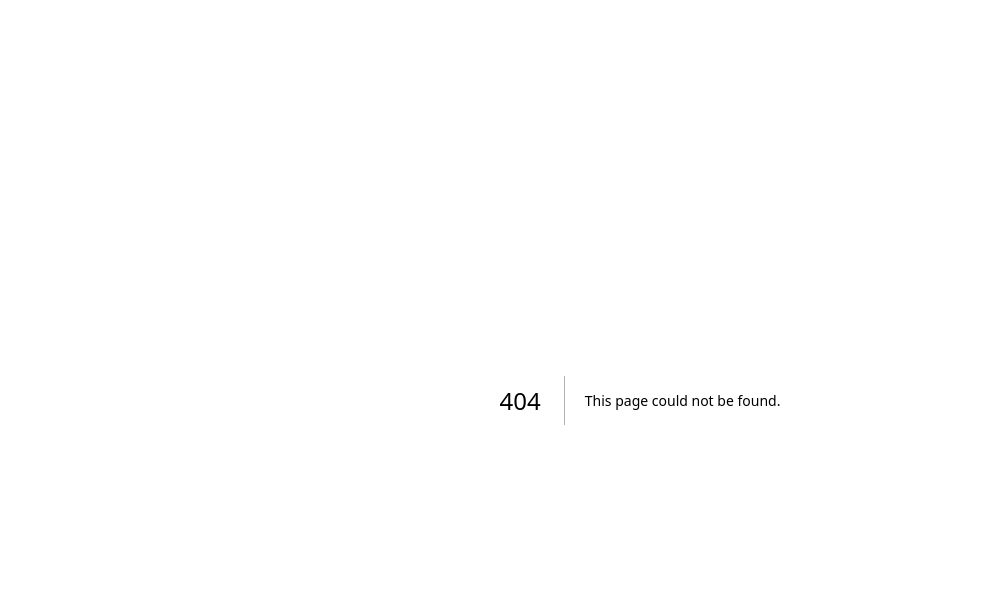
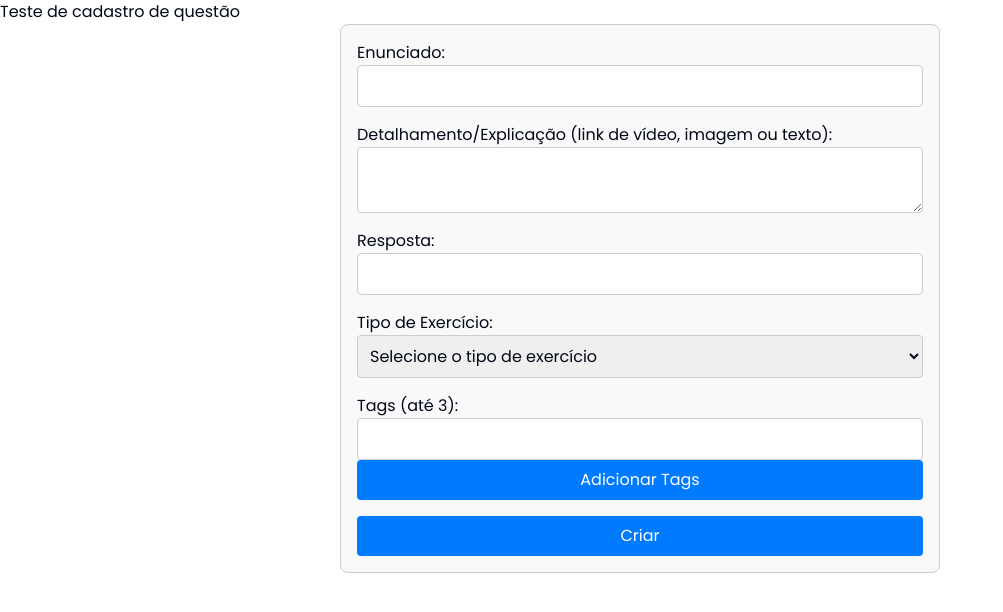
Before and after one commit to OrionAerospace/Interface-Estudos-Frontend, a Next.js app: page /test in a window 1280 px wide. Before the commit this address had no page. Shown: the top 612 px of the page, without its empty margins (0-1003 px from the left). Built offline with nearby package versions, Linux system fonts and the light colour scheme.

Commit message:
working so far, not complete

```diff
--- /dev/null
+++ b/src/app/test/page.tsx
@@ -0,0 +1,17 @@
+'use client'
+import React from 'react'
+import { QuestionForm } from '@/components/QuestionForm/page'
+
+function TestQuestionForm() {
+  const mockAddQuestion = (newQuestion: any) => {
+    console.log('Question added:', newQuestion)
+  }
+
+  return (
+    <div>
+      <h1>Teste de cadastro de questão</h1>
+      <QuestionForm addQuestion={mockAddQuestion} />
+    </div>
+  )
+}
+export default TestQuestionForm
--- /dev/null
+++ b/src/components/QuestionForm/page.tsx
@@ -0,0 +1,172 @@
+import React, { useState, FormEvent } from 'react'
+import styles from '@/components/QuestionForm/styles.module.scss'
+
+interface QuestionFormProps {
+  addQuestion: (newQuestion: any) => void
+}
+
+interface Question {
+  id: string
+  question: string
+  details: string
+  response: string
+  exerciseType: string
+  exerciseSubType?: string
+  subject?: string
+  lessonNumber?: string
+  tags: string[]
+  creatorId: string
+  creationDate: string
+  displayNumber: number
+  correctCount: number
+  incorrectCount: number
+}
+
+export function QuestionForm({ addQuestion }: QuestionFormProps) {
+  const [question, setQuestion] = useState<string>('')
+  const [details, setDetails] = useState<string>('')
+  const [response, setResponse] = useState<string>('')
+  const [exerciseType, setExerciseType] = useState<string>('')
+  const [exerciseSubType, setExerciseSubType] = useState<string>('')
+  const [subject, setSubject] = useState<string>('')
+  const [lessonNumber, setLessonNumber] = useState<string>('')
+  const [tags, setTags] = useState<string[]>([])
+  const [tagInput, setTagInput] = useState<string>('')
+  const [displayNumber, setDisplayNumber] = useState<number>(1)
+  const [correctCount, setCorrectCount] = useState<number>(0)
+  const [incorrectCount, setIncorrectCount] = useState<number>(0)
+  const [creatorId] = useState<string>('exampleCreatorId') // Logica de id ainda não sei como seria
+
+  const handleSubmit = (event: FormEvent) => {
+    event.preventDefault()
+
+    const newQuestion: Question = {
+      id: `${Date.now()}`, // Gera um ID unico basedo no timestamp
+      question,
+      details,
+      response,
+      exerciseType,
+      exerciseSubType,
+      subject,
+      lessonNumber,
+      tags,
+      creatorId,
+      creationDate: new Date().toISOString(),
+      displayNumber,
+      correctCount,
+      incorrectCount,
+    }
+
+    addQuestion(newQuestion)
+
+    setQuestion('')
+    setDetails('')
+    setResponse('')
+    setExerciseType('')
+    setExerciseSubType('')
+    setSubject('')
+    setLessonNumber('')
+    setTags([])
+    setTagInput('')
+    setDisplayNumber(displayNumber + 1)
+    setCorrectCount(0)
+    setIncorrectCount(0)
+  }
+
+  const handleAddTag = () => {
+    if (tagInput && !tags.includes(tagInput) && tags.length < 3) {
+      setTags([...tags, tagInput])
+      setTagInput('')
+    }
+  }
+
+  return (
+    <form className={styles.form} onSubmit={handleSubmit}>
+      <div className={styles.formGroup}>
+        <label>Enunciado:</label>
+        <input
+          type="text"
+          value={question}
+          onChange={(e) => setQuestion(e.target.value)}
+          required
+          className={styles.input}
+        />
+      </div>
+      <div className={styles.formGroup}>
+        <label>Detalhamento/Explicação (link de vídeo, imagem ou texto):</label>
+        <textarea
+          value={details}
+          onChange={(e) => setDetails(e.target.value)}
+          className={styles.textarea}
+        />
+      </div>
+      <div className={styles.formGroup}>
+        <label>Resposta:</label>
+        <input
+          type="text"
+          value={response}
+          onChange={(e) => setResponse(e.target.value)}
+          required
+          className={styles.input}
+        />
+      </div>
+      <div className={styles.formGroup}>
+        <label>Tipo de Exercício:</label>
+        <select
+          value={exerciseType}
+          onChange={(e) => setExerciseType(e.target.value)}
+          required
+          className={styles.select}
+        >
+          <option value="">Selecione o tipo de exercício</option>
+          <option value="fixation">Tipo fixação</option>
+          <option value="generic">Tipo genérico</option>
+        </select>
+      </div>
+      {exerciseType === 'fixation' && (
+        <>
+          <div className={styles.formGroup}>
+            <label>Disciplina:</label>
+            <input
+              type="text"
+              value={subject}
+              onChange={(e) => setSubject(e.target.value)}
+              className={styles.input}
+            />
+          </div>
+          <div className={styles.formGroup}>
+            <label>Número da aula:</label>
+            <input
+              type="text"
+              value={lessonNumber}
+              onChange={(e) => setLessonNumber(e.target.value)}
+              className={styles.input}
+            />
+          </div>
+        </>
+      )}
+      <div className={styles.formGroup}>
+        <label>Tags (até 3):</label>
+        <div className={styles.tagsContainer}>
+          {tags.map((tag, index) => (
+            <span key={index} className={styles.tag}>
+              {tag}
+            </span>
+          ))}
+        </div>
+        <input
+          type="text"
+          value={tagInput}
+          onChange={(e) => setTagInput(e.target.value)}
+          className={styles.input}
+        />
+        <button type="button" onClick={handleAddTag} className={styles.button}>
+          Adicionar Tags
+        </button>
+      </div>
+      <button type="submit" className={styles.submitButton}>
+        Criar
+      </button>
+    </form>
+  )
+}
--- /dev/null
+++ b/src/components/QuestionForm/styles.module.scss
@@ -0,0 +1,62 @@
+.form {
+  display: flex;
+  flex-direction: column;
+  gap: 1rem;
+  padding: 1rem;
+  border: 1px solid #ccc;
+  border-radius: 8px;
+  max-width: 600px;
+  margin: auto;
+  background-color: #f9f9f9;
+}
+
+.formGroup {
+  display: flex;
+  flex-direction: column;
+}
+
+.label {
+  font-weight: bold;
+  margin-bottom: 0.5rem;
+}
+
+.input,
+.textarea,
+.select {
+  padding: 0.5rem;
+  border: 1px solid #ccc;
+  border-radius: 4px;
+}
+
+.textarea {
+  resize: vertical;
+}
+
+.tagsContainer {
+  display: flex;
+  gap: 0.5rem;
+  flex-wrap: wrap;
+}
+
+.tag {
+  background-color: #007bff;
+  color: white;
+  padding: 0.3rem 0.6rem;
+  border-radius: 4px;
+}
+
+.button,
+.submitButton {
+  padding: 0.5rem 1rem;
+  background-color: #007bff;
+  color: white;
+  border: none;
+  border-radius: 4px;
+  cursor: pointer;
+  transition: background-color 0.3s ease;
+}
+
+.button:hover,
+.submitButton:hover {
+  background-color: #0056b3;
+}
```
Also changed, not shown: 1 other file (tests, documents, lock files or other folders).
